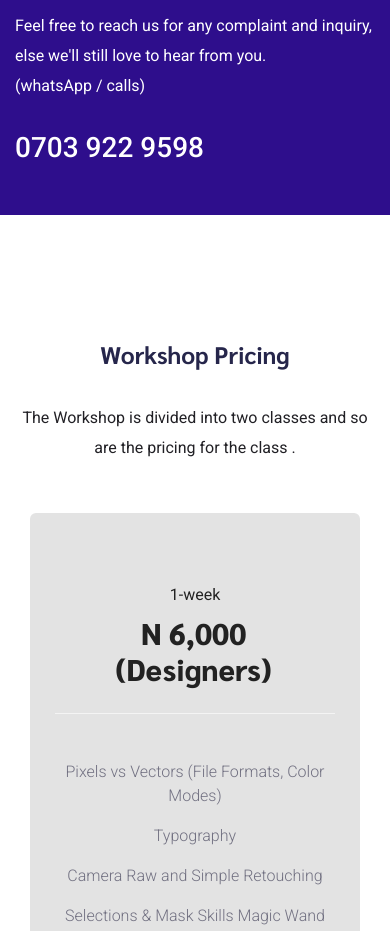
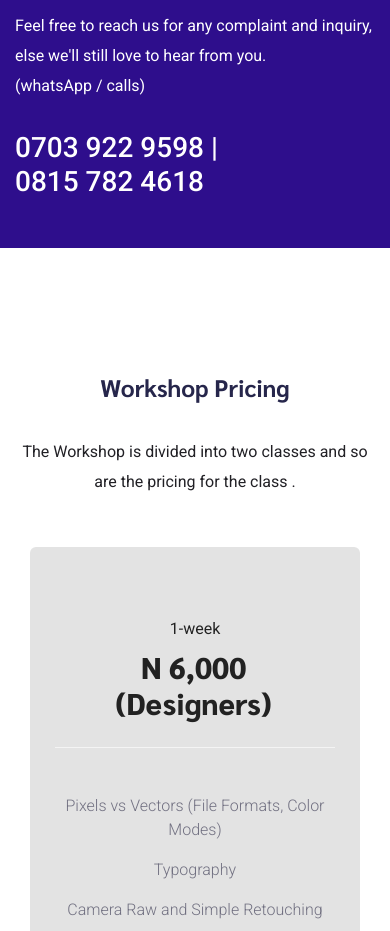
Before and after one commit to michionist/facestudio, a plain HTML site: page index.html in a window 390 px wide. Shown: the part 5860-6791 px from the top of the page. Drawn offline with nearby package versions, Linux system fonts and the light colour scheme.

Commit message:
Updated the contact phone number

```diff
--- a/index.html
+++ b/index.html
@@ -455,7 +455,9 @@
                   (whatsApp / calls)
                 </p>
                 <p class="h3">
-                  0703 922 9598
+                  <a href="tel:07039229598"> 0703 922 9598</a> |
+                  <br />
+                  <a href="tel:08157824618"> 0815 782 4618</a>
                 </p>
               </div>
             </div>
```
